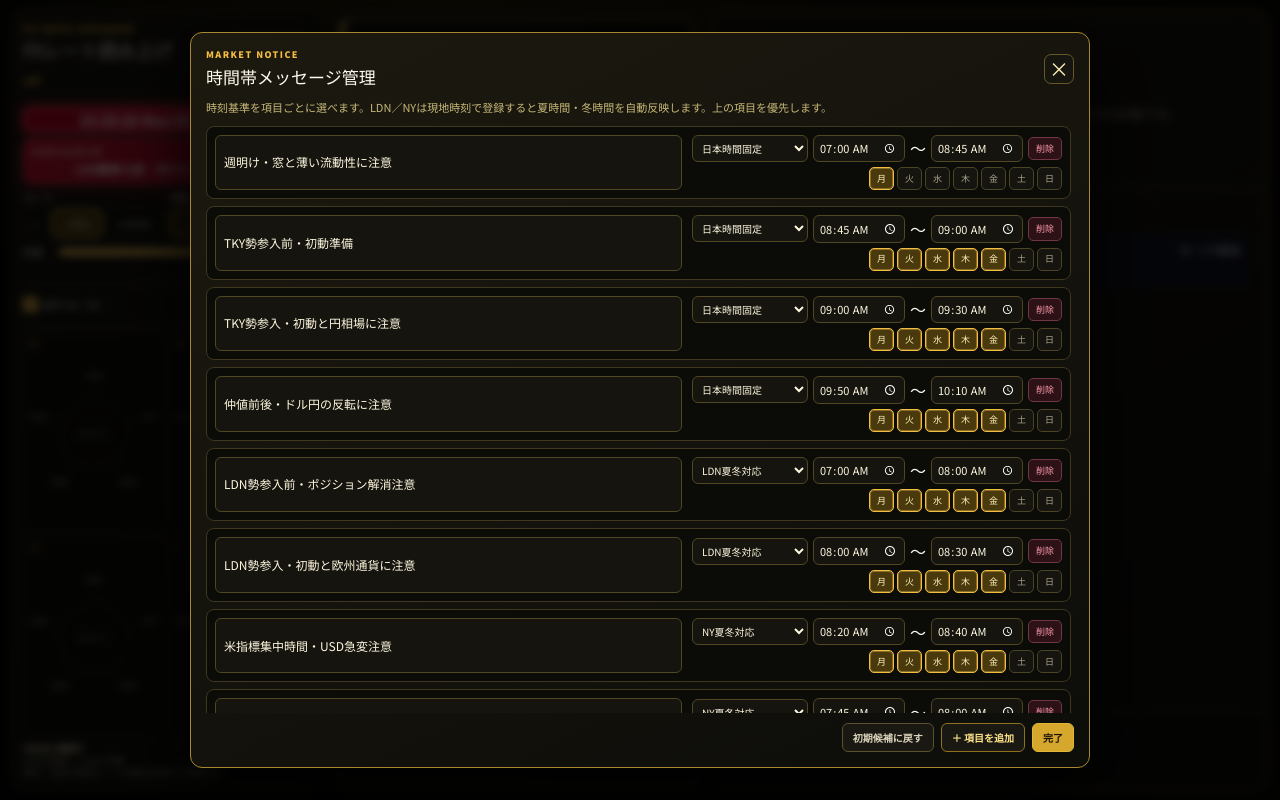
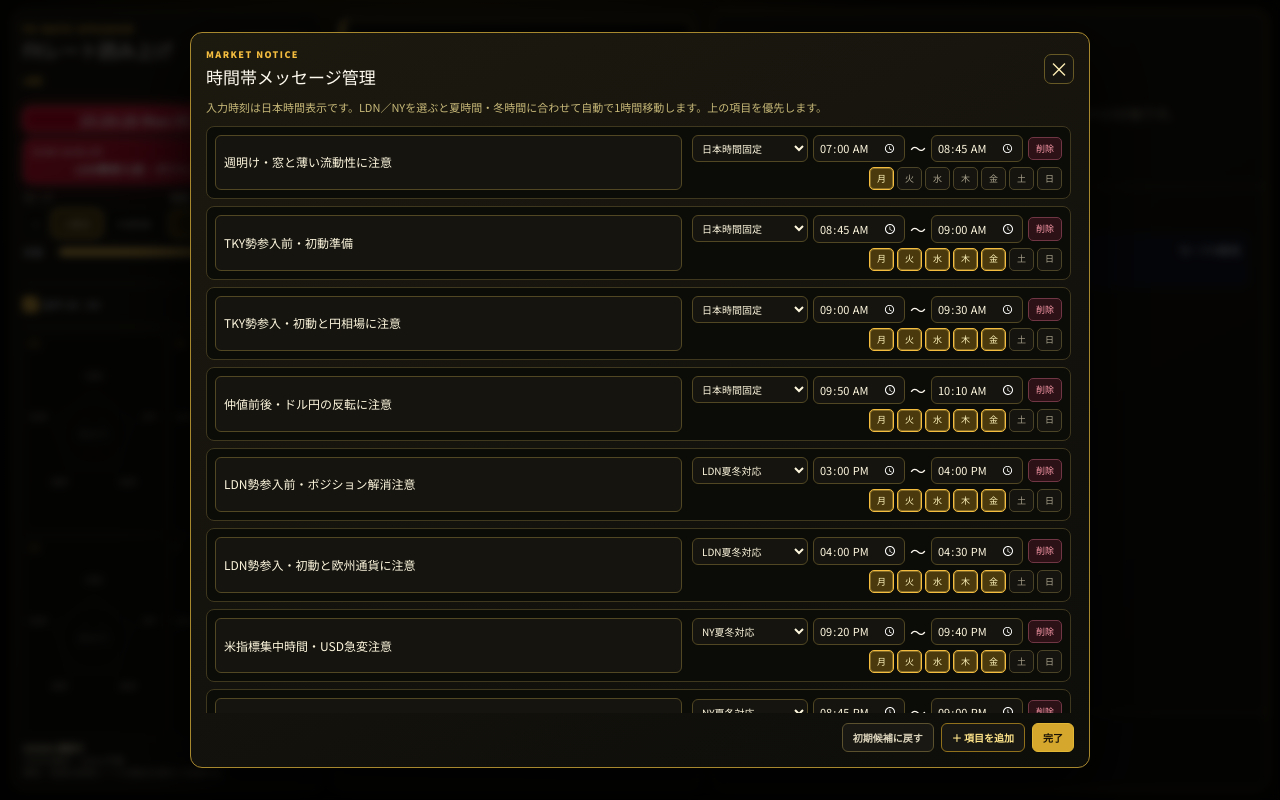
Before and after one commit to PrimeMinister2026/fx-rate-speaker, a Next.js app: page / in a window 1280 px wide. Both pictures are taken after a click on the button "管理". Built offline with nearby package versions, Linux system fonts and the light colour scheme.

Commit message:
FX Rate Speaker v88: fix scheduled time display

```diff
--- a/app/page.tsx
+++ b/app/page.tsx
@@ -358,6 +358,20 @@ function marketNoticeDisplayRange(notice: MarketNotice, timestamp: number) {
   return `${formatClockMinute(timeToMinute(notice.start) + offset)}–${formatClockMinute(timeToMinute(notice.end) + offset)} JST`;
 }
 
+function marketNoticeJstTime(timeBasis: MarketNoticeTimeBasis, sourceTime: string, timestamp: number) {
+  if (timeBasis === "fixed") return sourceTime;
+  const sourceZone = MARKET_NOTICE_TIME_ZONES[timeBasis];
+  const offset = timeZoneOffsetMinutes(timestamp, "Asia/Tokyo") - timeZoneOffsetMinutes(timestamp, sourceZone);
+  return formatClockMinute(timeToMinute(sourceTime) + offset);
+}
+
+function marketNoticeSourceTime(timeBasis: MarketNoticeTimeBasis, jstTime: string, timestamp: number) {
+  if (timeBasis === "fixed") return jstTime;
+  const sourceZone = MARKET_NOTICE_TIME_ZONES[timeBasis];
+  const offset = timeZoneOffsetMinutes(timestamp, "Asia/Tokyo") - timeZoneOffsetMinutes(timestamp, sourceZone);
+  return formatClockMinute(timeToMinute(jstTime) - offset);
+}
+
 function fallbackMarketProverb(timestamp: number) {
   const { weekday, minute } = marketClock(timestamp);
   return MARKET_PROVERBS[(weekday + Math.floor(minute / 5)) % MARKET_PROVERBS.length];
@@ -809,6 +823,16 @@ export default function Home() {
     setMarketNotices((current) => current.map((notice) => notice.id === id ? { ...notice, ...changes } : notice));
   }
 
+  function changeMarketNoticeTimeBasis(notice: MarketNotice, timeBasis: MarketNoticeTimeBasis) {
+    const startJst = marketNoticeJstTime(notice.timeBasis, notice.start, currentTime);
+    const endJst = marketNoticeJstTime(notice.timeBasis, notice.end, currentTime);
+    updateMarketNotice(notice.id, {
+      timeBasis,
+      start: marketNoticeSourceTime(timeBasis, startJst, currentTime),
+      end: marketNoticeSourceTime(timeBasis, endJst, currentTime),
+    });
+  }
+
   function toggleMarketNoticeWeekday(id: string, weekday: number) {
     setMarketNotices((current) => current.map((notice) => {
       if (notice.id !== id) return notice;
@@ -823,7 +847,14 @@ export default function Home() {
     const id = `notice-${Date.now()}`;
     setMarketNotices((current) => [
       ...current,
-      { id, message: "新しい注意事項", start: "12:00", end: "12:30", weekdays: [...WEEKDAYS_ONLY], timeBasis: "fixed" },
+      {
+        id,
+        message: "新しい注意事項",
+        start: marketNoticeSourceTime("new_york", "12:00", currentTime),
+        end: marketNoticeSourceTime("new_york", "12:30", currentTime),
+        weekdays: [...WEEKDAYS_ONLY],
+        timeBasis: "new_york",
+      },
     ]);
   }
 
@@ -2717,7 +2748,7 @@ export default function Home() {
               <div><p>MARKET NOTICE</p><h2 id="notice-admin-title">時間帯メッセージ管理</h2></div>
               <button type="button" onClick={() => setMarketNoticeAdminOpen(false)} aria-label="閉じる">×</button>
             </header>
-            <p className="notice-admin-help">時刻基準を項目ごとに選べます。LDN／NYは現地時刻で登録すると夏時間・冬時間を自動反映します。上の項目を優先します。</p>
+            <p className="notice-admin-help">入力時刻は日本時間表示です。LDN／NYを選ぶと夏時間・冬時間に合わせて自動で1時間移動します。上の項目を優先します。</p>
             <div className="notice-admin-list">
               {marketNotices.map((notice) => (
                 <article className="notice-admin-row" key={notice.id}>
@@ -2725,14 +2756,14 @@ export default function Home() {
                     onChange={(event) => updateMarketNotice(notice.id, { message: event.target.value })} />
                   <div className="notice-time-row">
                     <select value={notice.timeBasis} aria-label="時刻基準"
-                      onChange={(event) => updateMarketNotice(notice.id, { timeBasis: event.target.value as MarketNoticeTimeBasis })}>
+                      onChange={(event) => changeMarketNoticeTimeBasis(notice, event.target.value as MarketNoticeTimeBasis)}>
                       {MARKET_NOTICE_TIME_BASIS_OPTIONS.map((option) => <option key={option.value} value={option.value}>{option.label}</option>)}
                     </select>
-                    <input type="time" value={notice.start} aria-label="開始時刻"
-                      onChange={(event) => updateMarketNotice(notice.id, { start: event.target.value })} />
+                    <input type="time" value={marketNoticeJstTime(notice.timeBasis, notice.start, currentTime)} aria-label="開始時刻（日本時間）"
+                      onChange={(event) => updateMarketNotice(notice.id, { start: marketNoticeSourceTime(notice.timeBasis, event.target.value, currentTime) })} />
                     <span>〜</span>
-                    <input type="time" value={notice.end} aria-label="終了時刻"
-                      onChange={(event) => updateMarketNotice(notice.id, { end: event.target.value })} />
+                    <input type="time" value={marketNoticeJstTime(notice.timeBasis, notice.end, currentTime)} aria-label="終了時刻（日本時間）"
+                      onChange={(event) => updateMarketNotice(notice.id, { end: marketNoticeSourceTime(notice.timeBasis, event.target.value, currentTime) })} />
                     <button className="notice-delete" type="button" onClick={() => setMarketNotices((current) => current.filter((item) => item.id !== notice.id))}>削除</button>
                   </div>
                   <div className="notice-weekdays" role="group" aria-label="表示曜日">
--- a/lib/version.ts
+++ b/lib/version.ts
@@ -1,3 +1,3 @@
-export const FX_RATE_SPEAKER_VERSION = 87 as const;
+export const FX_RATE_SPEAKER_VERSION = 88 as const;
 export const FX_RATE_SPEAKER_VERSION_LABEL = `v${FX_RATE_SPEAKER_VERSION}`;
 export const FX_RATE_SPEAKER_TITLE = `FX Rate Speaker ${FX_RATE_SPEAKER_VERSION_LABEL}`;
```
Also changed, not shown: 1 other file (tests, documents, lock files or other folders).
